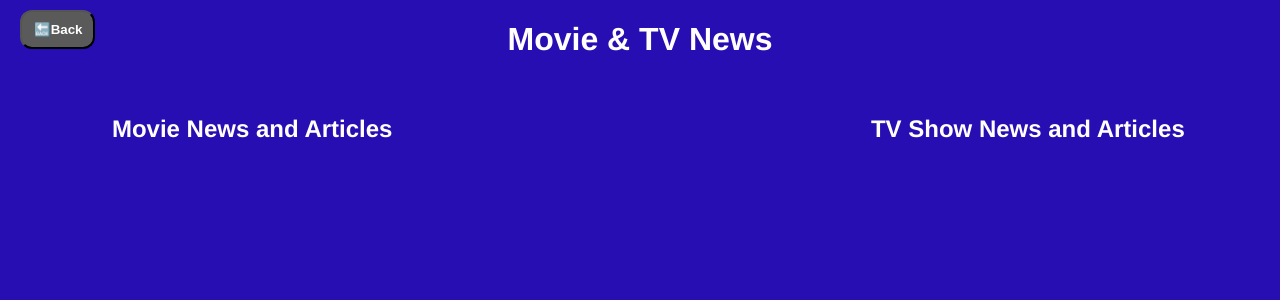
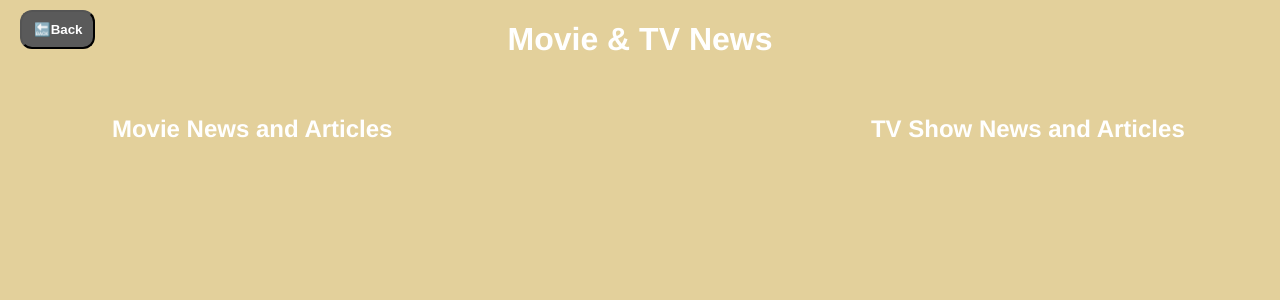
Before and after one commit to seang673/MovieTVShowReview, a Flask app: page /news in a window 1280 px wide. Shown: the top 300 px of the page. Run offline with Flask 3, Linux system fonts and the light colour scheme; data that the repository does not hold is empty; some libraries are stand-ins or nearby versions.

Commit message:
Color changes

```diff
--- a/static/discover.css
+++ b/static/discover.css
@@ -1,6 +1,6 @@
 body{
     font-family:Arial, Helvetica, sans-serif;
-    background: #1c1c1c;
+    background: #94cd93;
     color:white;
     text-align:center;
 }
--- a/static/news.css
+++ b/static/news.css
@@ -1,5 +1,5 @@
 body{
-    background:  #270eb2;
+    background:  #e3d09b;
     background-size: 100% 100vh;
     color: white;
     text-align: center;
--- a/static/profile.css
+++ b/static/profile.css
@@ -1,7 +1,7 @@
 body{
     justify-content:center;
     text-align:center;
-    background-color:rgb(91, 164, 141);
+    background-color:rgb(153, 201, 185);
     color:white;
 }
 
--- a/static/upcoming.css
+++ b/static/upcoming.css
@@ -1,7 +1,7 @@
 body{
     font-family: Arial, sans-serif;
     text-align:center;
-    background-color:rgb(19, 103, 111);
+    background-color:rgb(213, 225, 141);
     color: white;
 }
 
```
